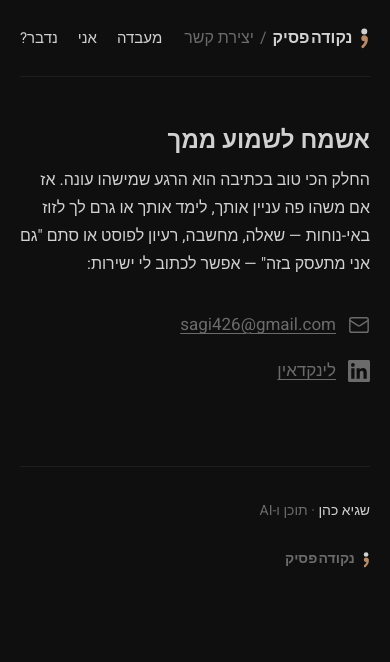
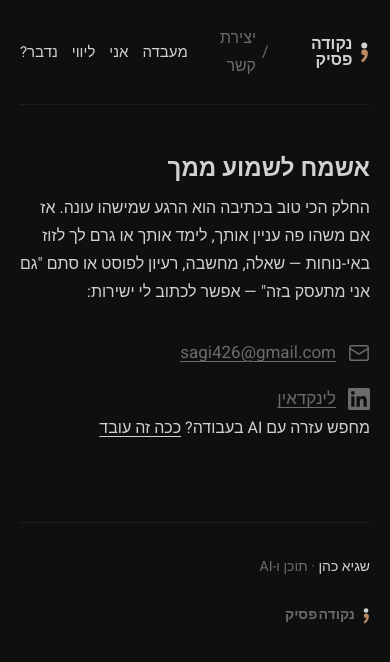
Before and after one commit to sagi426-maker/nekudapsik, a plain HTML site: page contact.html in a window 390 px wide. Drawn offline with Linux system fonts and the light colour scheme.

Commit message:
Add ליווי to the menu and a link from contact page
Co-Authored-By: Claude Opus 5.5 <noreply@anthropic.com>

```diff
--- a/contact.html
+++ b/contact.html
@@ -59,6 +59,7 @@
       <ul class="nav-links">
         <li><a href="/lab/">מעבדה</a></li>
         <li><a href="about.html">אני</a></li>
+        <li><a href="work.html">ליווי</a></li>
         <li><a href="contact.html">נדבר?</a></li>
       </ul>
     </nav>
@@ -86,6 +87,8 @@
             <span>לינקדאין</span>
           </a>
         </div>
+
+        <p>מחפש עזרה עם AI בעבודה? <a href="work.html">ככה זה עובד</a></p>
       </div>
     </main>
 
--- a/style.css
+++ b/style.css
@@ -97,6 +97,10 @@ a:hover {
   font-size: 15px;
   color: var(--text);
   text-decoration: none;
+}
+
+@media (max-width: 420px) {
+  .nav-links { gap: 14px; }
 }
 
 .nav-links a:hover {
```
Also changed, not shown: 404.html (+1 -0 lines), about.html (+1 -0 lines), index.html (+1 -0 lines), lab/4-weeks.html (+1 -0 lines), lab/index.html (+1 -0 lines), lab/star-guide.html (+1 -0 lines), lab/strength-10.html (+1 -0 lines), post-1.html (+1 -0 lines), post-2.html (+1 -0 lines), post-3.html (+1 -0 lines), post-4.html (+1 -0 lines), post-5.html (+1 -0 lines), post-6.html (+1 -0 lines), post-7.html (+1 -0 lines), 1 more files.
